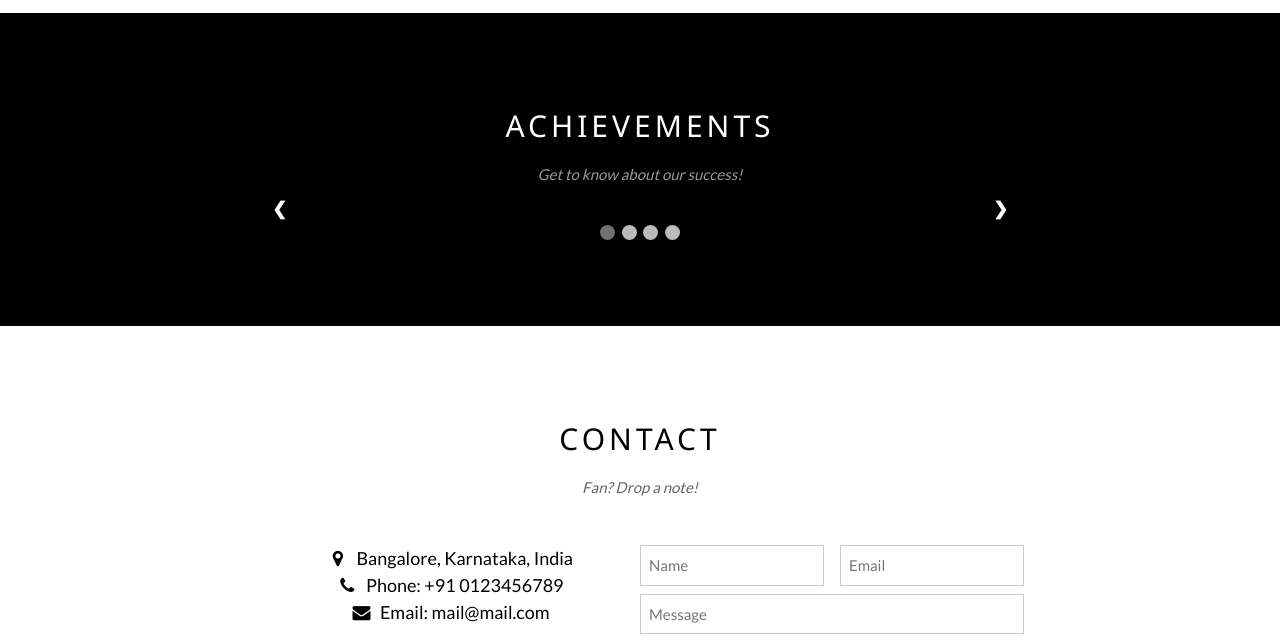
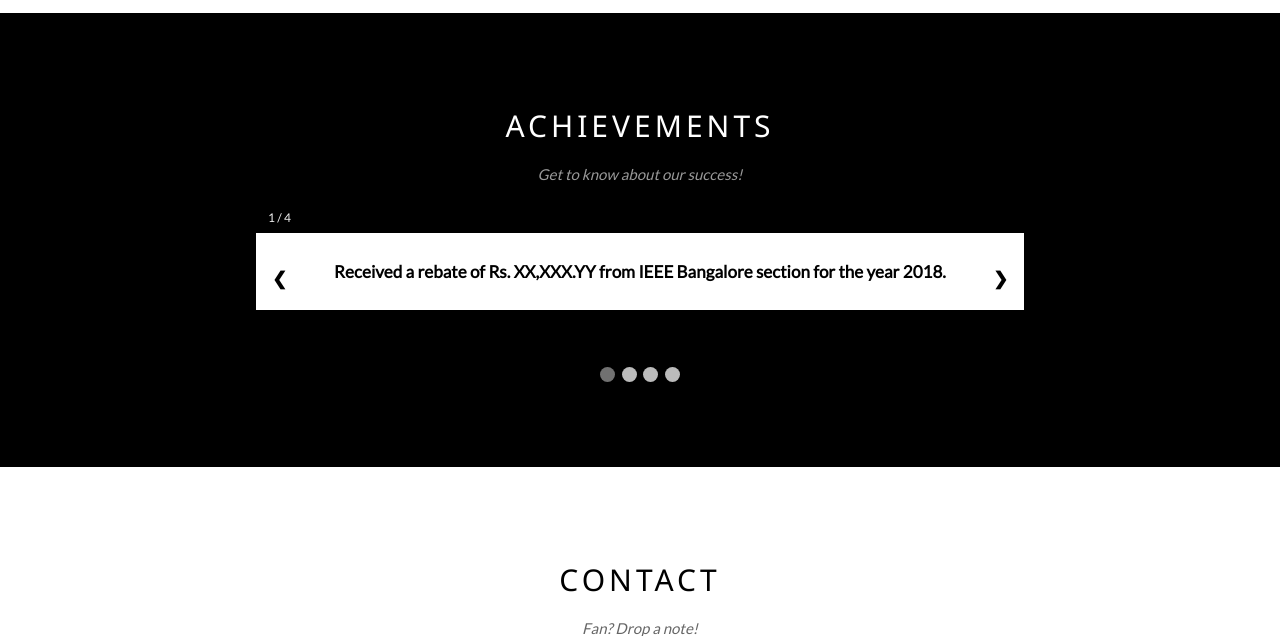
Before and after one commit to karthikcd7/IEEE-DSU-Website-Design-Contest-2nd-Year, a Flask app: page / in a window 1280 px wide. Shown: the part 2431-3067 px from the top of the page. Run offline with Flask 2, Linux system fonts and the light colour scheme.

Commit message:
Fixed Button in Achievements

```diff
--- a/static/main.css
+++ b/static/main.css
@@ -1417,7 +1417,7 @@ html{
 
 * {box-sizing: border-box}
 body {font-family: Verdana, sans-serif; margin:0}
-.mySlides {display: none}
+.Slides {display: none}
 img {vertical-align: middle;}
 
 /* Slideshow container */
@@ -1435,7 +1435,7 @@ img {vertical-align: middle;}
   width: auto;
   padding: 16px;
   margin-top: -22px;
-  color: white;
+  color: black;
   font-weight: bold;
   font-size: 18px;
   transition: 0.6s ease;
--- a/templates/home.html
+++ b/templates/home.html
@@ -117,7 +117,7 @@
 
         <div class="slideshow-container">
 
-          <div class="mySlides">
+          <div class="Slides">
             <div class="numbertext">1 / 4</div>
               <div class=" center padding-32" >
                 <div class="center-card ach-container white">
@@ -126,7 +126,7 @@
               </div>
           </div>
 
-          <div class="mySlides ">
+          <div class="Slides ">
             <div class="numbertext">2 / 4</div>
               <div class=" center padding-32" >
                 <div class="center-card ach-container white">
@@ -135,7 +135,7 @@
               </div>
           </div>
 
-          <div class="mySlides ">
+          <div class="Slides ">
             <div class="numbertext">3 / 4</div>
               <div class=" center padding-32" >
                 <div class="center-card ach-container white">
@@ -144,7 +144,7 @@
               </div>
           </div>
 
-          <div class="mySlides ">
+          <div class="Slides ">
             <div class="numbertext">4 / 4</div>
               <div class=" center padding-32" >
                 <div class="center-card ach-container white">
@@ -204,34 +204,7 @@
 
 <!-- End Page Content -->
 </div>
-<script>
-  var slideIndex = 1;
-  showSlides(slideIndex);
 
-  function plusSlides(n) {
-    showSlides(slideIndex += n);
-  }
-
-  function currentSlide(n) {
-    showSlides(slideIndex = n);
-  }
-
-  function showSlides(n) {
-    var i;
-    var slides = document.getElementsByClassName("mySlides");
-    var dots = document.getElementsByClassName("dot");
-    if (n > slides.length) {slideIndex = 1}
-    if (n < 1) {slideIndex = slides.length}
-    for (i = 0; i < slides.length; i++) {
-        slides[i].style.display = "none";
-    }
-    for (i = 0; i < dots.length; i++) {
-        dots[i].className = dots[i].className.replace(" active", "");
-    }
-    slides[slideIndex-1].style.display = "block";
-    dots[slideIndex-1].className += " active";
-  }
-  </script>
 </body>
 
 
--- a/templates/layout-for-home.html
+++ b/templates/layout-for-home.html
@@ -85,6 +85,36 @@ body {font-family: "Lato", sans-serif}
 
   </script>
 
+  <!--Slides in Achievements-->
+  <script>
+    var slideIndex = 1;
+    showSlides(slideIndex);
+
+    function plusSlides(n) {
+      showSlides(slideIndex += n);
+    }
+
+    function currentSlide(n) {
+      showSlides(slideIndex = n);
+    }
+
+    function showSlides(n) {
+      var i;
+      var slides = document.getElementsByClassName("Slides");
+      var dots = document.getElementsByClassName("dot");
+      if (n > slides.length) {slideIndex = 1}
+      if (n < 1) {slideIndex = slides.length}
+      for (i = 0; i < slides.length; i++) {
+          slides[i].style.display = "none";
+      }
+      for (i = 0; i < dots.length; i++) {
+          dots[i].className = dots[i].className.replace(" active", "");
+      }
+      slides[slideIndex-1].style.display = "block";
+      dots[slideIndex-1].className += " active";
+    }
+    </script>
+
 </body>
 
 <!-- Footer -->
```
Also changed, not shown: templates/layout-for-others.html (+32 -0 lines).
